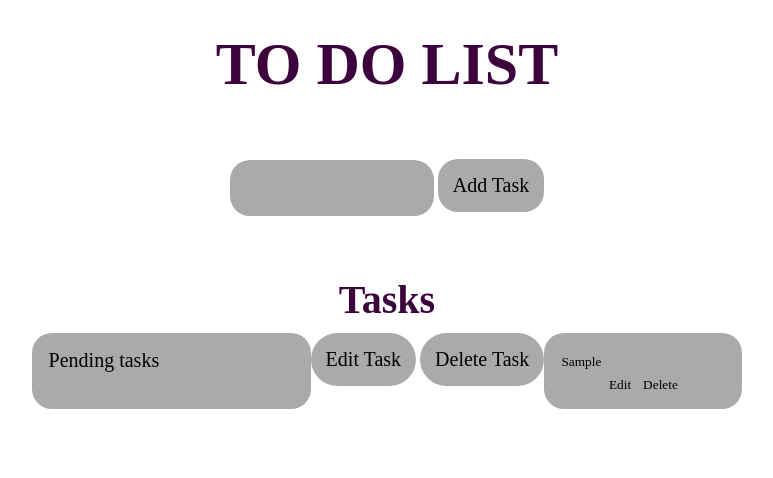
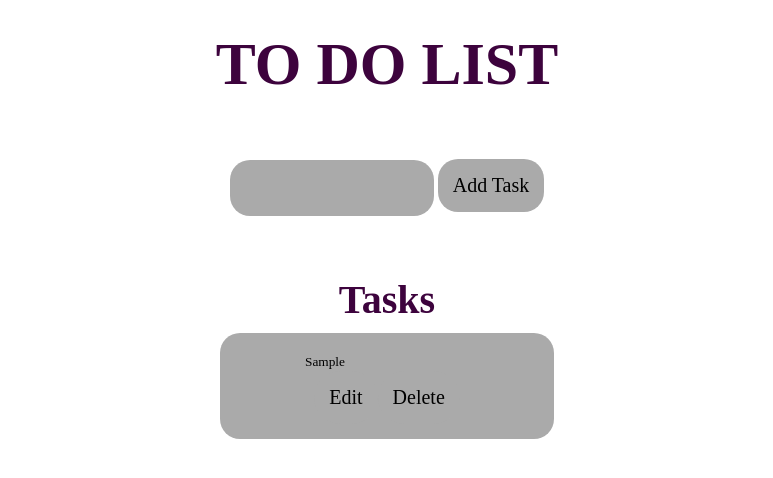
Before and after one commit to Takumi0624/fluffybuddy, a plain HTML site: page todolist.html in a window 1280 px wide. Both pictures are taken after typing "Sample" into the empty fields and a click on the input "Add Task". Shown: the whole page, without its empty margins (253-1026 px from the left). Drawn offline with Linux system fonts and the light colour scheme.

Commit message:
commenting out redundant part

```diff
--- a/todolist.css
+++ b/todolist.css
@@ -91,7 +91,7 @@ main {
 }
 
 #tasks {
-    display: flex;
+    /*display: flex;*/
     justify-content: space-between;
 
 
@@ -110,7 +110,7 @@ main {
     display: block;
 }
 
-#edit, #delete{
+.edit, .delete{
     border-radius: 30px;
     cursor: pointer;
     font-size: 20px;
@@ -118,13 +118,13 @@ main {
     padding: 15px;
 
 }
-#edit:hover {
+.edit:hover {
     background: black;
     color: white;
     padding: 15px;
 }
 
-#delete:hover {
+.delete:hover {
     background: black;
     color: white;
     padding: 15px;
--- a/todolist.html
+++ b/todolist.html
@@ -24,14 +24,16 @@
             <section id="tasks-list">
                 <h2>Tasks</h2>
 
+
                 <div id="tasks">
-                    <div class="task">
+                    <!--
+                    <div class="task" class="content">
                         <input id="task-text" type="text" value="Pending tasks">
                     </div>
                     <div class="actions">
-                        <button id="edit" class="edit">Edit Task</button>
-                        <button id ="delete" class="delete">Delete Task</button>
-                    </div>
+                        <button class="edit">Edit Task</button>
+                        <button class="delete">Delete Task</button>
+                    </div> -->
 
                 </div>
 
```
